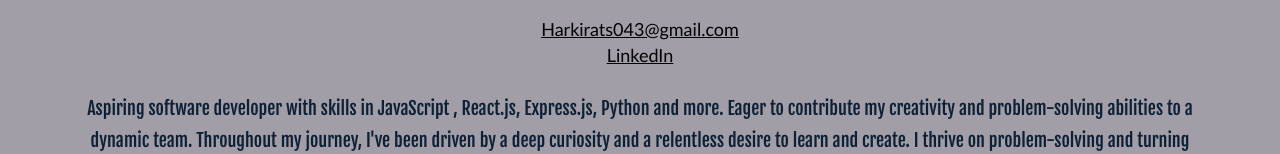
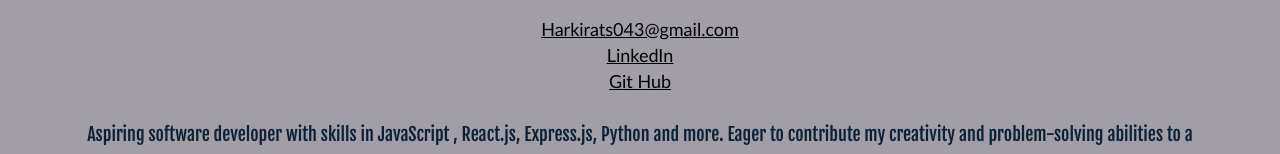
Before and after one commit to harkirats043/Portfolio, a React (Create React App) app: page /about in a window 1280 px wide. Shown: the part 465-619 px from the top of the page. Built offline with nearby package versions, Linux system fonts and the light colour scheme.

Commit message:
About Page update

```diff
--- a/public/about.json
+++ b/public/about.json
@@ -3,5 +3,6 @@
     "email": "Harkirats043@gmail.com",
     "headshot":"https://imgur.com/Ij9d67x.png",
     "linkedin": "https://www.linkedin.com/in/harkirat-singh-hanzra/",
+    "github":"https://github.com/harkirats043",
     "bio": "Aspiring software developer with skills in JavaScript , React.js, Express.js, Python and more. Eager to contribute my creativity and problem-solving abilities to a dynamic team. Throughout my journey, I've been driven by a deep curiosity and a relentless desire to learn and create. I thrive on problem-solving and turning ideas into tangible solutions Open to exciting opportunities! Let's connect. #SoftwareDeveloper #WebDev #Python #ReactJS #NodeJS #Express.js"
   }
--- a/src/components/Header.css
+++ b/src/components/Header.css
@@ -5,6 +5,7 @@ padding-top: 0%;
 font-size: 2vh;
 font-family: 'Itim', cursive;
 height: 22vh;
+width:auto;
 }
 
 .glow-on-hover {
--- a/src/pages/About.js
+++ b/src/pages/About.js
@@ -29,8 +29,14 @@ function About() {
       <p><a href={`mailto:${about.email}`}>{about.email}</a></p>
       <p>
       <a href={about.linkedin}>
-        <i className="fab fa-linkedin"></i>
+        <i className="linkedin"></i>
         LinkedIn
+      </a>
+    </p>
+    <p>
+      <a href={about.github}>
+        <i className="Git-Hub"></i>
+        Git Hub
       </a>
     </p>
       <p className="paragraph p-animation">{about.bio}</p>
```
